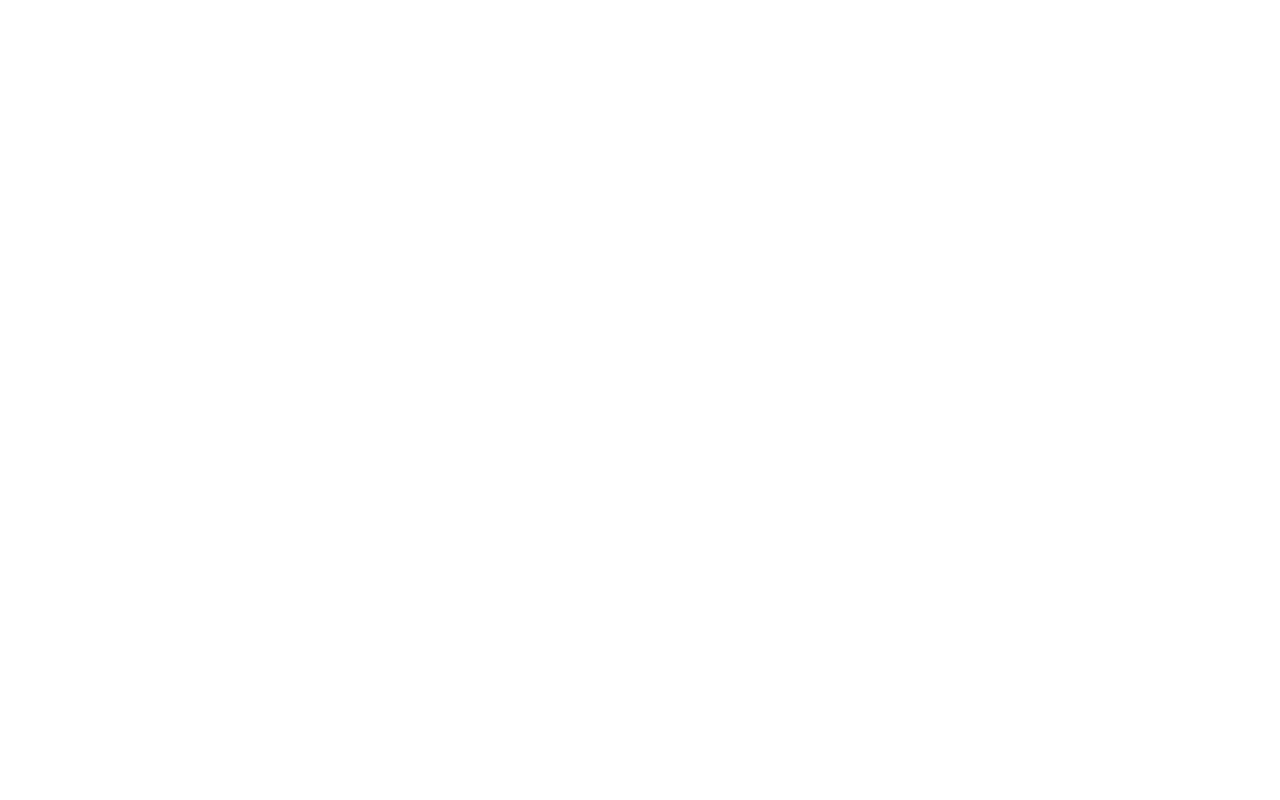
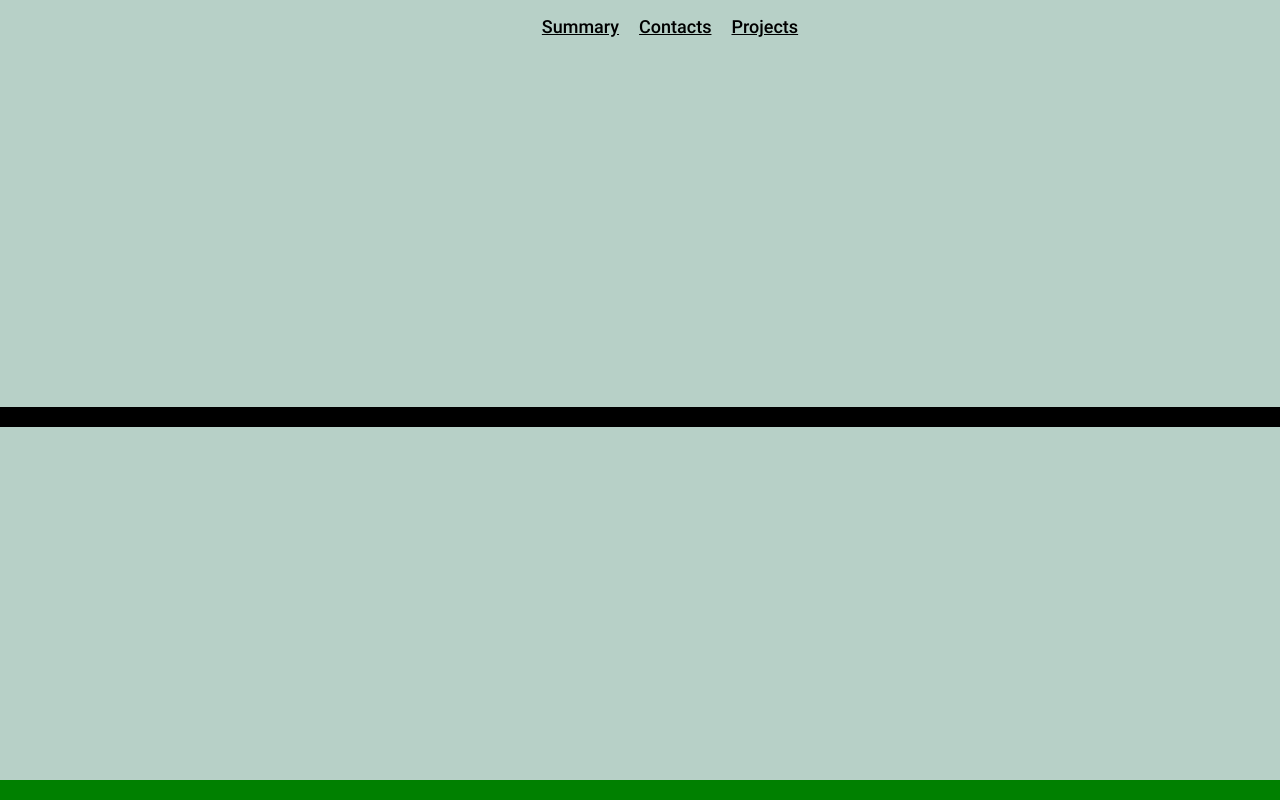
Before and after one commit to AlexanderIv123/rsschool-cv, a plain HTML site: page index.html in a window 1280 px wide. Drawn offline with Linux system fonts and the light colour scheme.

Commit message:
feat: add navigation in header

```diff
--- a/index.html
+++ b/index.html
@@ -8,6 +8,26 @@
   <title>Aliaksandr Ivanov</title>
 </head>
 <body>
+  <header class="header">
+    <div class="container">
+     <nav class="nav">
+      <ul class="nav-list">
+        <li class="nav-item"><a href="#contacts" class="nav-link">Summary</a></li>
+        <li class="nav-item"><a href="#summary" class="nav-link">Contacts</a></li>
+        <li class="nav-item"><a href="#skills" class="nav-link">Projects</a></li>
+      </ul>
+     </nav>
+    </div>
+  </header>
+  <main class="main">
+    <div class="container">
 
+    </div>
+  </main>
+  <footer class="footer">
+    <div class="container">
+
+    </div>
+  </footer>
 </body>
 </html>
--- a/style.css
+++ b/style.css
@@ -10,7 +10,57 @@
   font-weight: 600;
 }
 
+* {
+  box-sizing: border-box;
+}
+
+html{
+  scroll-behavior: smooth;
+}
 body{
+  min-height: 100vh;
+  display: flex;
+  flex-direction: column;
+  justify-content: space-between;
   font-family: 'Roboto';
   font-weight: 300;
+  margin: 0;
+  padding: 0;
+  background-color: rgb(183, 208, 199);
 }
+
+.main{
+  border: 10px solid black;
+  height: 20px;
+}
+
+.footer{
+  border: 10px solid green;
+  height: 20px;
+}
+
+.container{
+  max-width: 1440px;
+  margin: 0 auto;
+}
+
+.nav-list{
+  display: flex;
+  justify-content: center;
+  align-items: center;
+  list-style: none;
+}
+
+.nav-item{
+  padding-left: 20px;
+}
+
+.nav-link{
+  font-size: large;
+  color: black;
+}
+.nav-link:hover{
+  color: blue;
+  text-decoration: none;
+  transition: color 1s;
+}
```
